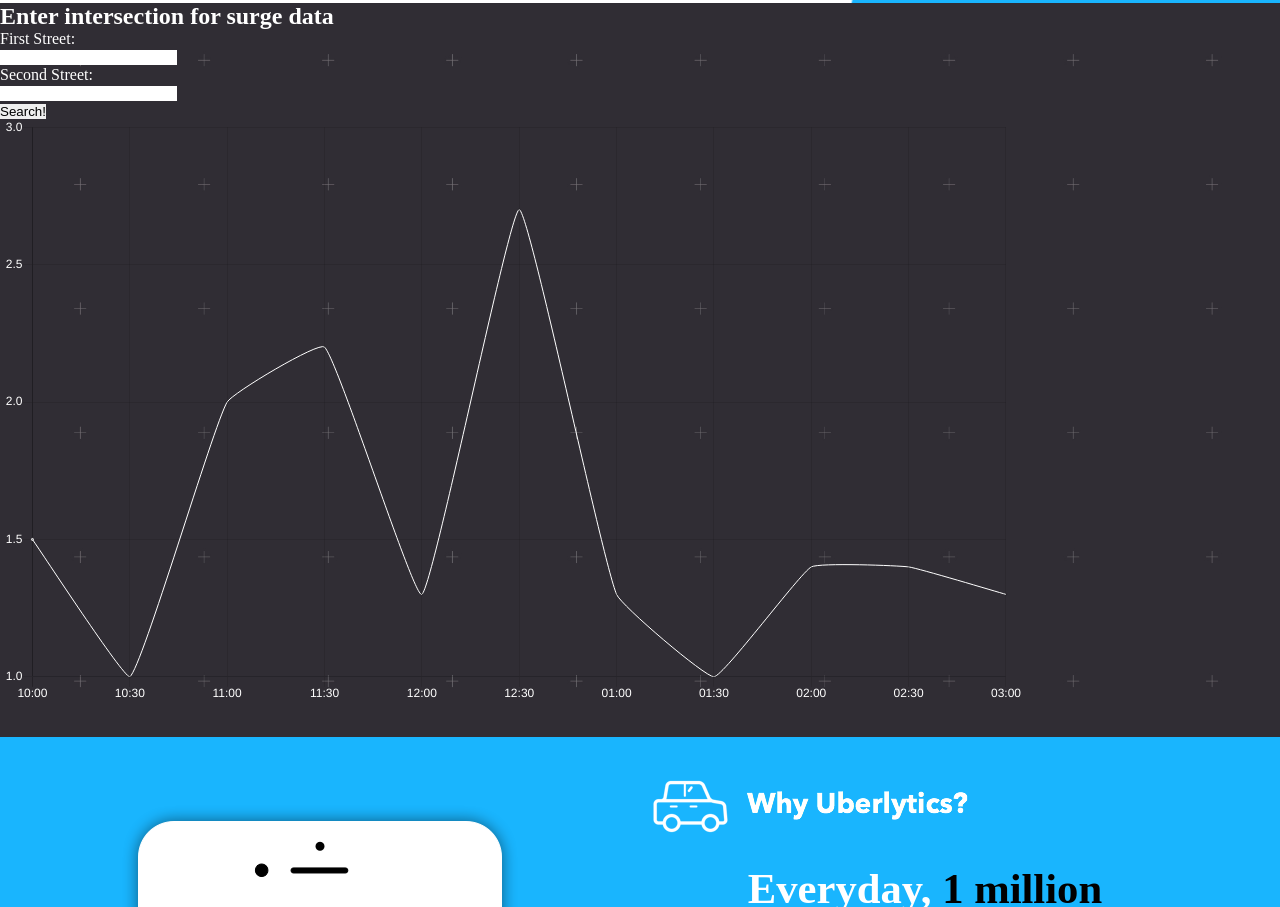
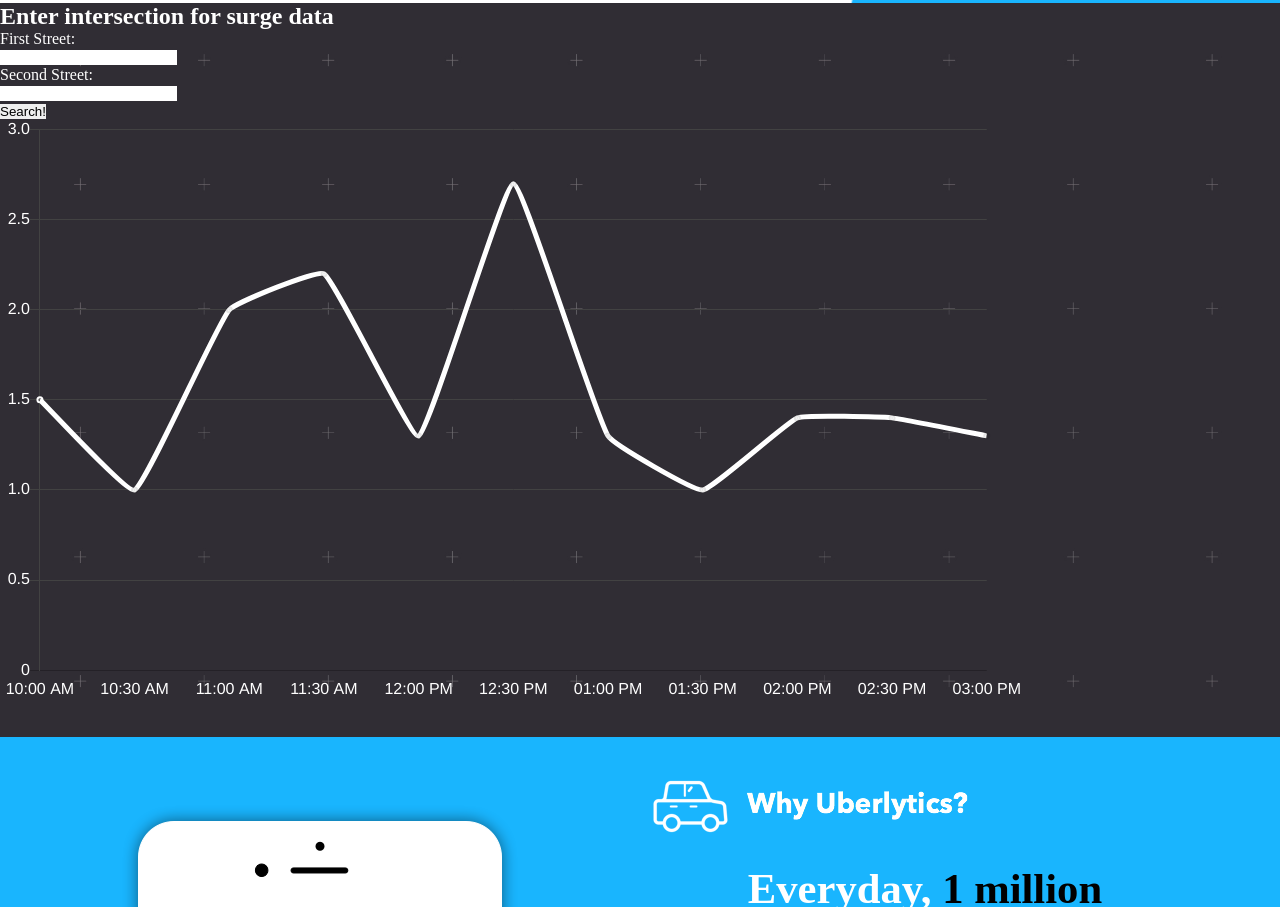
Before and after one commit to Darkneocross/APIProject, a website: page public/index.html in a window 1280 px wide. Shown: the part 731-1638 px from the top of the page. Drawn offline with nearby package versions, Linux system fonts and the light colour scheme.

Commit message:
added uberCall to index

```diff
--- a/public/index.html
+++ b/public/index.html
@@ -92,6 +92,7 @@
 </script>
 <script src="assets/js/jquery.min.js"></script>
 <script type="text/javascript" src="assets/js/main.js"></script>
+<script type="text/javascript" src="assets/js/uberCall.js"></script>
 
 
 <script src="https://cdnjs.cloudflare.com/ajax/libs/moment.js/2.14.1/moment.js"></script>
@@ -103,7 +104,7 @@
     var myChart = new Chart(ctx, {
         type: 'line',
         data: {
-            labels: ["10:00", "10:30", "11:00", "11:30", "12:00", "12:30", "01:00", "01:30", "02:00", "02:30", "03:00"],
+            labels: ["10:00 AM", "10:30 AM", "11:00 AM", "11:30 AM", "12:00 PM", "12:30 PM", "01:00 PM", "01:30 PM", "02:00 PM", "02:30 PM", "03:00 PM"],
             datasets: [{
 //                label: '# of Votes',
                 data: [1.5, 1.0, 2.0, 2.2, 1.3, 2.7, 1.3, 1.0, 1.4, 1.4, 1.3],
@@ -115,36 +116,49 @@
                 borderColor: [
                     'rgba(255, 255, 255, 1)',
                 ],
-                borderWidth: 1,
+                borderWidth: 5,
                 pointHoverRadius: 5,
                 pointRadius: 1,
                 pointHitRadius: 10,
             }]
         },
         options: {
+            scaleShowVerticalLines: false,
             maintainAspectRatio: false,
             scales: {
+                scaleFontSize: 50,
                 xAxes: [{
+                    labelFontSize: 16,
+                    gridLines: {
+                        color: 'rgba(255, 255, 255, 0.8)',
+                        display: false
+                    },
                     unit: 'hour',
                     unitStepSize: 1,
                     time: {
                         displayFormats: {
-                            'hour': 'MMM DD'
+                            'hour': 'MMM D, hA'
                         }
                     },
                     ticks: {
-                        min: '10:00',
-                        max: '03:00',
+                        min: '10:00 AM',
+                        max: '03:00 PM',
                         stepSize: ':30',
-                        fontColor: 'rgba(255, 255, 255, 1)'
+                        fontColor: 'rgba(255, 255, 255, 1)',
+                        fontSize: 16
                     }
                 }],
                 yAxes: [{
+                    labelFontSize: 16,
+                    gridLines: {
+                        color: '#424242'
+                    },
                     ticks: {
-                        min: 1.0,
+                        min: 0.0,
                         max: 3.0,
                         stepSize: 0.5,
-                        fontColor: 'rgba(255, 255, 255, 1)'
+                        fontColor: 'rgba(255, 255, 255, 1)',
+                        fontSize: 16
                     }
                 }]
             },
```
